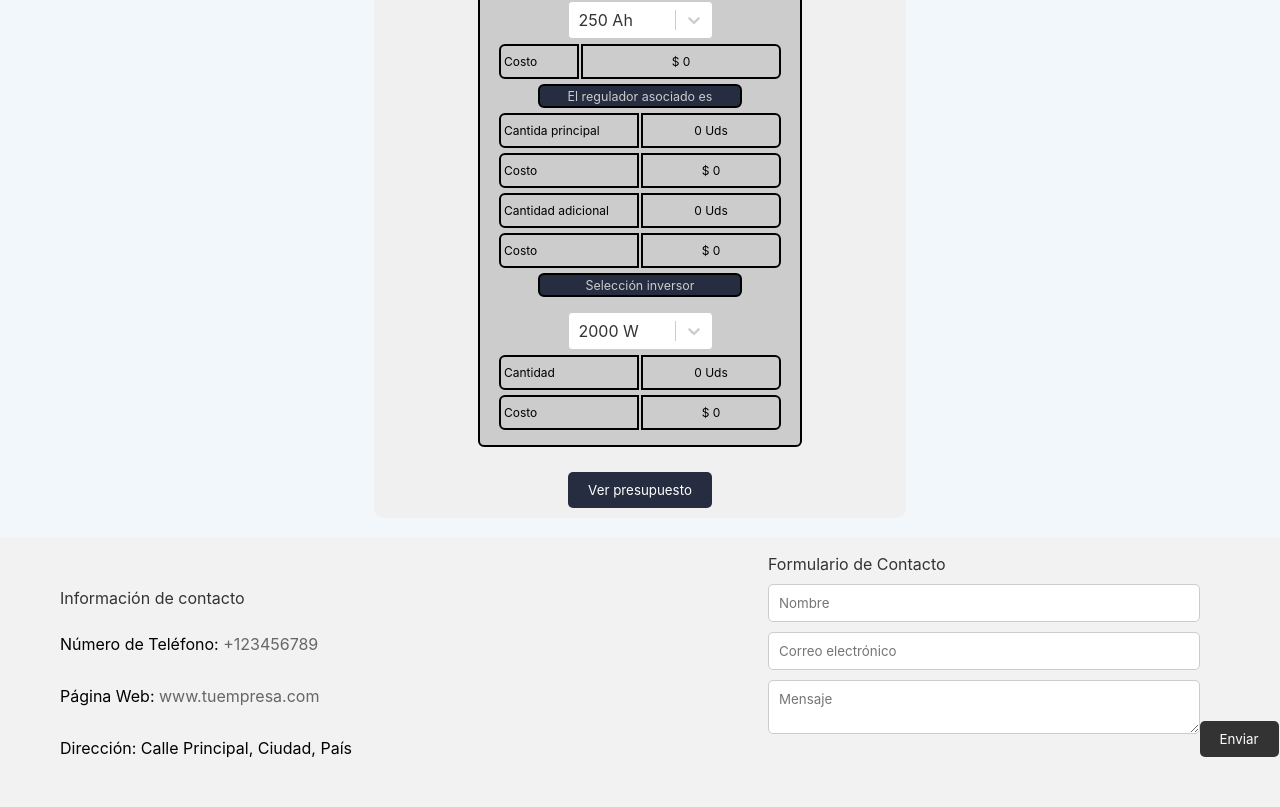
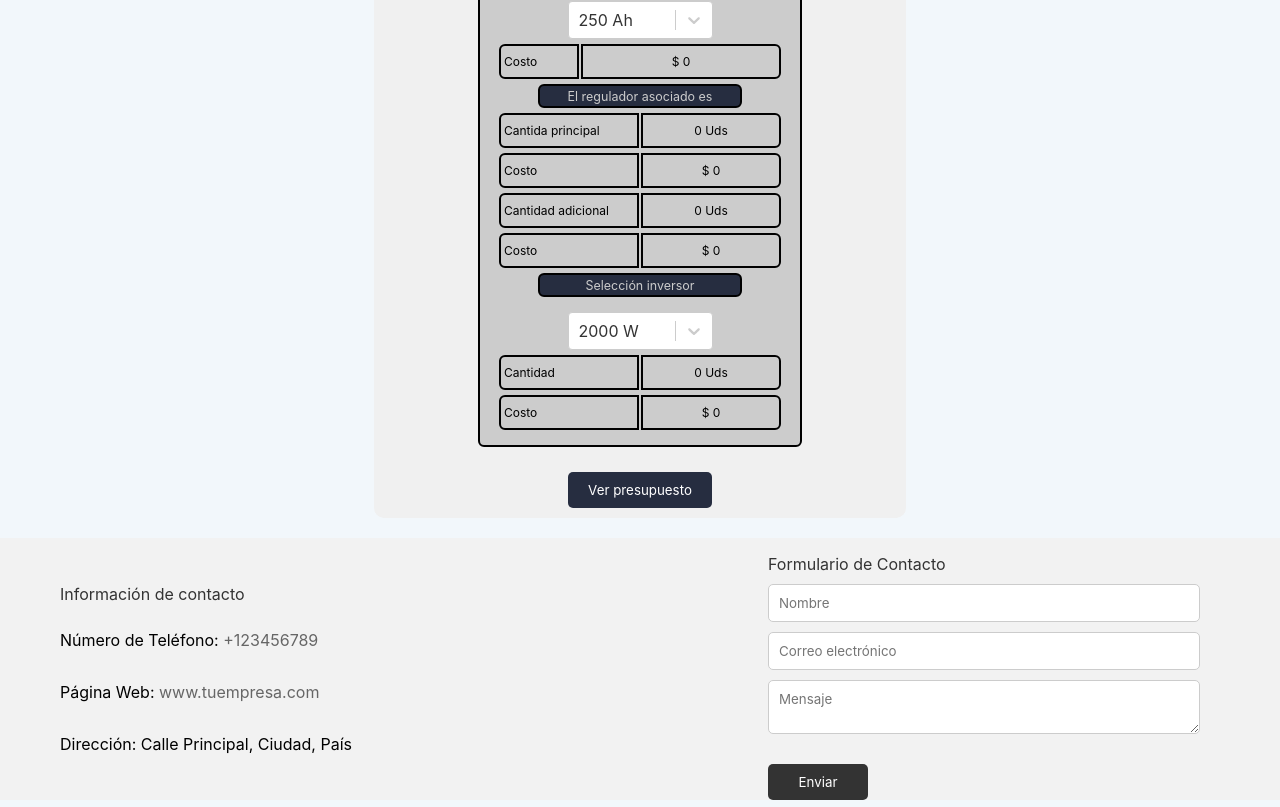
Before and after one commit to JesusVergara89/BarmexApp, a React (Vite) app: page / in a window 1280 px wide. Shown: the part 3535-4342 px from the top of the page. Built offline with nearby package versions, Linux system fonts and the light colour scheme; no server answers; a web font is replaced by a local one.

Commit message:
changing css fo footer

```diff
--- a/src/styles/Footer.css
+++ b/src/styles/Footer.css
@@ -21,12 +21,11 @@ footer .informacion-empresa {
 
 footer .formulario-contacto {
     width: 40%;
-    height: 100%;
+    height: auto;
     display: flex;
     flex-direction: column;
     justify-content: center;
     align-items: flex-start;
-    margin-bottom: 50px;
 }
 
 .informacion-empresa h3 {
@@ -50,9 +49,9 @@ footer a:hover {
     color: #000;
 }
 
-footer input[type="text"],
-footer input[type="email"],
-footer textarea {
+.formulario-contacto input[type="text"],
+.formulario-contacto input[type="email"],
+.formulario-contacto textarea {
     width: 80%;
     padding: 10px;
     margin-bottom: 10px;
@@ -60,7 +59,15 @@ footer textarea {
     border-radius: 5px;
 }
 
-footer button {
+.formulario-contacto form {
+    width: 100%;
+    height: auto;
+    display: flex;
+    flex-direction: column;
+}
+
+.formulario-contacto button {
+    width: 100px;
     padding: 10px 20px;
     border: none;
     background-color: #333;
```
